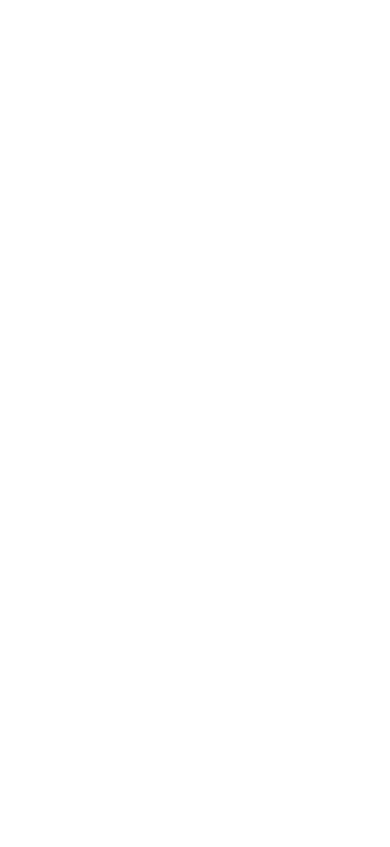
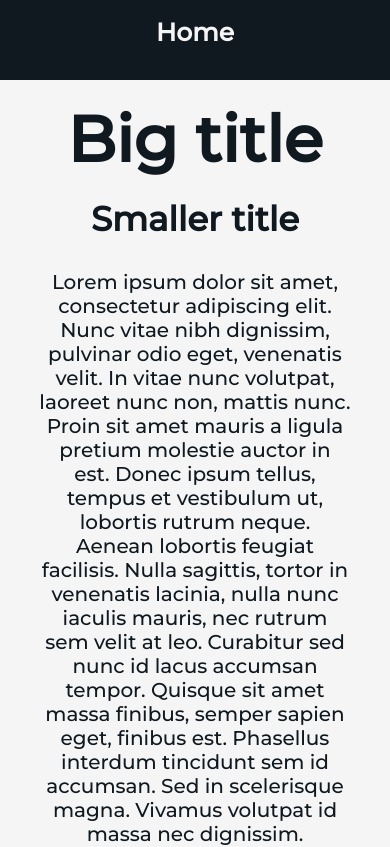
Before and after one commit to KaderHA/Snowball-challenge, a plain HTML site: page index.html in a window 390 px wide. Shown: the top 847 px of the page. Drawn offline with Linux system fonts and the light colour scheme.

Commit message:
made a website

```diff
--- a/index.html
+++ b/index.html
@@ -1,10 +1,45 @@
 <!DOCTYPE html>
-<html>
+<html lang="en">
 <head>
-	<title></title>
+	<meta charset="UTF-8">
 	<link rel="stylesheet" type="text/css" href="style.css">
+	<meta name="viewport" content="width=device-width, initial-scale=1.0">
+	<title>Snowball challenge</title>
 </head>
 <body>
 
+	<nav class="col-small-100 col-tall-100">
+			<label><a href="index.html" class="logo">Home</a></label>
+	</nav>
+	<div class="flex-container">
+		<div class="filler"></div>
+		<div class="front">
+			<h1>Big title</h1>
+
+			<h2>Smaller title</h2>
+
+			<p>Lorem ipsum dolor sit amet, consectetur adipiscing elit. Nunc vitae nibh dignissim, pulvinar odio eget, venenatis velit. In vitae nunc volutpat, laoreet nunc non, mattis nunc. Proin sit amet mauris a ligula pretium molestie auctor in est. Donec ipsum tellus, tempus et vestibulum ut, lobortis rutrum neque. Aenean lobortis feugiat facilisis. Nulla sagittis, tortor in venenatis lacinia, nulla nunc iaculis mauris, nec rutrum sem velit at leo. Curabitur sed nunc id lacus accumsan tempor. Quisque sit amet massa finibus, semper sapien eget, finibus est. Phasellus interdum tincidunt sem id accumsan. Sed in scelerisque magna. Vivamus volutpat id massa nec dignissim. Vestibulum dapibus risus at quam pretium dignissim. Lorem ipsum dolor sit amet, consectetur adipiscing elit. Suspendisse mauris justo, luctus quis turpis id, dapibus cursus nibh. Nam elementum massa dui, nec rutrum orci porta id. <br> </p>
+
+			<p>Fusce at tempor mauris, id ullamcorper velit. Nam pretium nibh nec est hendrerit, non porttitor diam vehicula. Etiam sagittis eleifend mattis. Etiam at vehicula magna. Maecenas blandit imperdiet egestas. Donec a erat fermentum, bibendum massa non, efficitur tortor. Proin ut sagittis urna. Ut lectus dolor, dapibus at dapibus ut, dictum eu est. Aenean ultricies neque vehicula, viverra tellus quis, aliquet turpis. Morbi quis neque venenatis, molestie enim vitae, gravida turpis. Integer at convallis erat. </p>
+
+			<img src="images/img.png" alt="An image (optional) ">
+
+			<h2>Another small title</h1>
+
+			<p>Nunc in imperdiet mauris, quis ultrices mi. Fusce non ipsum nunc. Ut a placerat tellus. Morbi nec eleifend nibh. Integer ut mauris iaculis, fringilla lorem quis, viverra orci. Suspendisse potenti. Etiam hendrerit ornare tincidunt. Maecenas vel consequat arcu, in sagittis metus. Ut nec mattis lectus, non eleifend justo. Integer at metus id odio varius rhoncus. Donec lacinia dui ac turpis facilisis, a condimentum ligula venenatis. Suspendisse condimentum lacus et sapien convallis, at eleifend augue mollis. Integer dapibus fringilla elit id rutrum. Pellentesque habitant morbi tristique senectus et netus et malesuada fames ac turpis egestas. Sed vitae nisi vitae tortor lobortis laoreet. Nunc at mattis tellus.</p>
+
+			<p>Fusce at tempor mauris, id ullamcorper velit. Nam pretium nibh nec est hendrerit, non porttitor diam vehicula. Etiam sagittis eleifend mattis. Etiam at vehicula magna. Maecenas blandit imperdiet egestas. Donec a erat fermentum, bibendum massa non, efficitur tortor. Proin ut sagittis urna. Ut lectus dolor, dapibus at dapibus ut, dictum eu est. Aenean ultricies neque vehicula, viverra tellus quis, aliquet turpis. Morbi quis neque venenatis, molestie enim vitae, gravida turpis. Integer at convallis erat. </p>
+		</div>
+	</div>
+
+	<footer>
+      <span>© CIS 2020</span>
+      <details class="right">
+        <summary>Contact us</summary>
+        tlf: 99 99 99 99 <br />
+        email: <a href="mailto:cool@wow.com" target="_blank">cool@wow.com</a>
+      </details>
+    </footer>
+
 </body>
 </html>
--- a/style.css
+++ b/style.css
@@ -0,0 +1,172 @@
+@import url('https://fonts.googleapis.com/css2?family=Montserrat:wght@500&display=swap');
+
+*{
+	padding: 0;
+	margin: 0;
+	text-decoration: none;
+	list-style: none;
+	box-sizing: border-box;
+}
+
+/*Background*/
+
+body {
+	background-color: #101820FF;
+}
+
+.flex-container {
+	background-color: #f5f5f5;
+	width: 50vw;
+	margin: 0 auto;
+	padding-bottom: 20px;
+}
+
+.filler {
+	height: 100px;
+	width: 100vw;
+	background-color: #101820FF;
+}
+
+/*nav bar */
+
+li, a, button {
+	font-family: "Montserrat", sans-serif;
+	font-weight: 500;
+	font-size: 20px;
+	color:#f5f5f5;
+}
+
+nav {
+	display: flex;
+	height: 64px;
+	background-color: #101820FF;
+	align-items: center;
+	justify-content: space-between;
+}
+
+a.logo {
+	display: inline-block;
+	color: #f5f5f5;
+	font-family: "Montserrat", sans-serif;
+	font-weight: bold;
+	font-size: 25px;
+	padding: 0 20px;
+	transition: all 0.3s ease 0s;
+}
+
+label.logo:hover {
+	cursor: pointer;
+	color: white;
+}
+
+.nav_links {
+	float: right;
+}
+
+.nav_links li {
+	display: inline-block;
+	padding: 0 20px;
+}
+
+.nav_links li a {
+	transition: all 0.3s ease 0s;
+}
+
+.nav_links li a:hover {
+	color: white;
+}
+
+/*Titles, text and image*/
+
+.front h1, h2, h3, p {
+	font-family: "Montserrat", sans-serif;
+	text-align: center;
+	color: #101820FF;
+}
+
+.front h1 {
+	margin: 20px 0px;
+	font-weight: 500;
+	font-weight: bold;
+	font-size: 64px;
+}
+
+.front h2 {
+	font-size: 34px;
+}
+
+.front p {
+	max-width: 80%;
+    width: 1000px;
+    margin: 30px auto;
+    padding: 20;
+    font-size: 1.2rem;
+	font-family: "Montserrat", sans-serif;
+	font-weight: 500;
+	font-size: 20px;
+}
+
+.front img {
+	width: 50vw;
+	margin: 50px 0px;
+}
+
+/*footer*/
+
+footer {
+	margin-top: 36px;
+    display: flex;
+    justify-content: space-between;
+    padding: 20px;
+    background-color: #101820FF;
+    color: #f5f5f5;
+}
+
+footer details summary:hover {
+    cursor: pointer;
+    color: white;
+}
+
+
+
+
+
+[class*="col-"] {
+  float: left;
+}
+.col-tall-10 {width: 10%;}
+.col-tall-20 {width: 20%;}
+.col-tall-30 {width: 30%;}
+.col-tall-40 {width: 40%;}
+.col-tall-50 {width: 50%;}
+.col-tall-60 {width: 60%;}
+.col-tall-70 {width: 70%;}
+.col-tall-100 {width: 100%;}
+
+@media only screen and (max-width: 1000px) {
+.flex-container {
+	width: 100vw;
+	margin: 0 auto;
+}
+
+.front img {
+	width: 100vw;
+	margin: 50px 0px;
+}
+.filler {
+	height: 80px;
+	width: 100vw;
+	background-color: #101820FF;
+}
+nav {
+	align-items: center;
+	justify-content: center;
+}
+
+.col-small-10 {width: 10%;}
+.col-small-20 {width: 20%;}
+.col-small-40 {width: 40%;}
+.col-small-50 {width: 50%;}
+.col-small-60 {width: 60%;}
+.col-small-100 {width: 100%;}
+}
```
Also changed, not shown: images/img.png (added), 1 other file.
